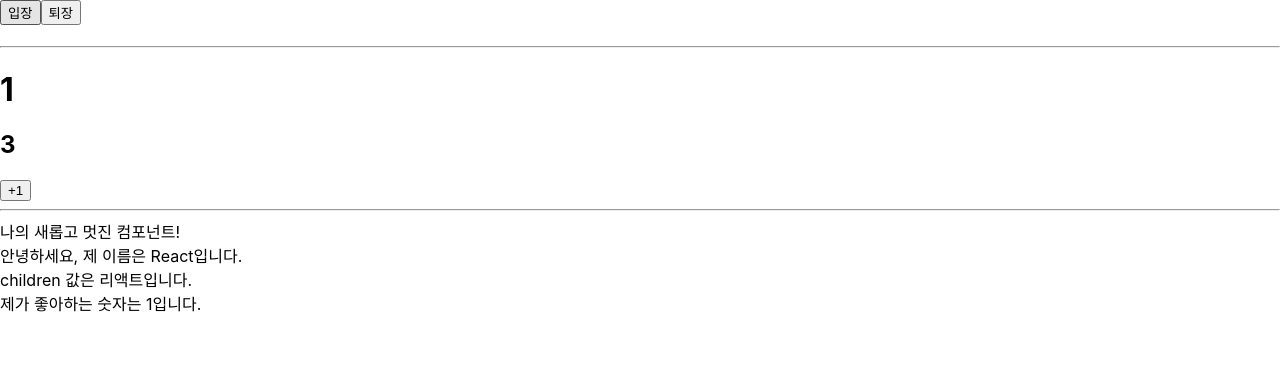
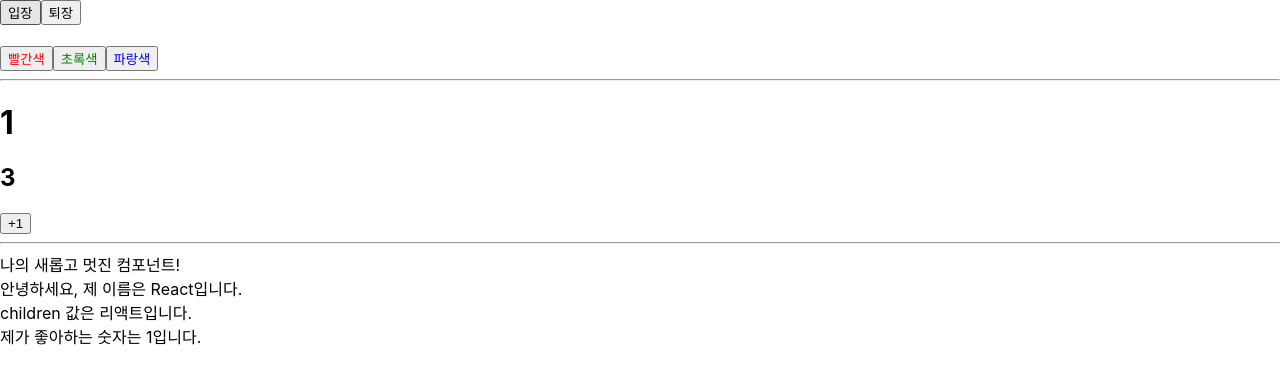
Before and after one commit to progh2/reactstudy2019, a React (Create React App) app in the folder hello-react/: page / in a window 1280 px wide. Shown: the top 384 px of the page. Built offline with nearby package versions, Linux system fonts and the light colour scheme.

Commit message:
#9 3.4.2.3 한 컴포넌트에서 useState 여러번 사용하기

```diff
--- a/hello-react/src/Say.js
+++ b/hello-react/src/Say.js
@@ -5,11 +5,22 @@
   const onClickEnter = () => setText('안녕하세요!');
   const onClickLeave = () => setText('안녕히 가세요!');
 
+  const [color, setColor] = useState('black');
+
   return (
     <div>
       <button onClick={onClickEnter}>입장</button>
       <button onClick={onClickLeave}>퇴장</button>
-      <h1>{text}</h1>
+      <h1 style={{ color }}>{text}</h1>
+      <button style={{ color: 'red' }} onClick={() => setColor('red')}>
+        빨간색
+      </button>
+      <button style={{ color: 'green' }} onClick={() => setColor('green')}>
+        초록색
+      </button>
+      <button style={{ color: 'blue' }} onClick={() => setColor('blue')}>
+        파랑색
+      </button>
     </div>
   );
 };
```
